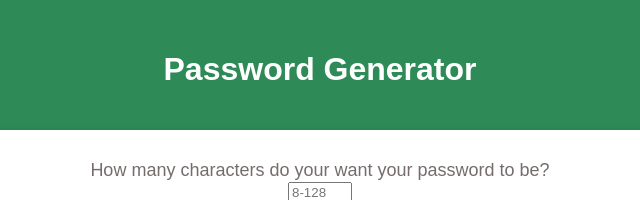
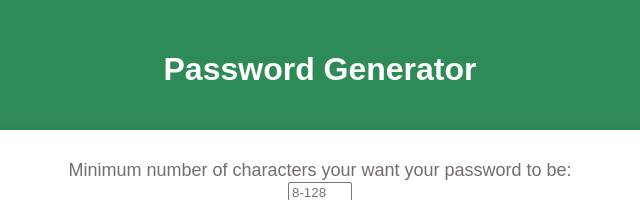
Before and after one commit to Shanna-not-Shawna/password-generator, a plain HTML site: page index.html in a window 1280 px wide. Shown: the top 200 px of the page, 320-960 px from the left. Drawn offline with nearby package versions, Linux system fonts and the light colour scheme.

Commit message:
Changed html to ask for minimum number of characters from user until function is changed to be the exact number of characters.

```diff
--- a/index.html
+++ b/index.html
@@ -15,7 +15,7 @@
       <div class="card">
         <form id="generatePassForm">
           <div class="row mb-3">
-            <label for="length" class="col-sm-2 col-form-label">How many characters do your want your password to be?</label>
+            <label for="length" class="col-sm-2 col-form-label">Minimum number of characters your want your password to be:</label>
             <div class="col-sm-10">
               <input type="number" min="8" max="128" placeholder="8-128" class="form-control" id="length" required>
             </div>
```
